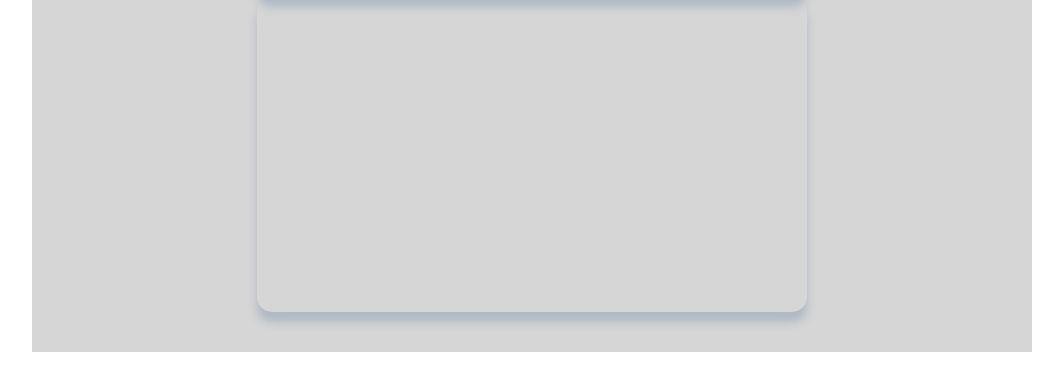
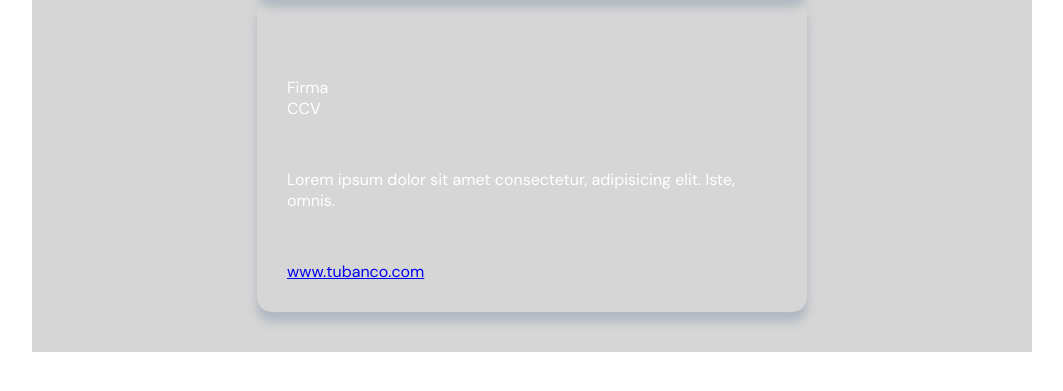
Before and after one commit to codewithandres/-71DayOfporyect-Formulario-Din-mico-para-Tarjeta-de-Cr-dito--HTML--CSS-y-Javascript, a plain HTML site: page index.html in a window 1280 px wide. Shown: the part 403-794 px from the top of the page, without its empty margins (108-1171 px from the left). Drawn offline with nearby package versions, Linux system fonts and the light colour scheme.

Commit message:
estructura  de la parte trasera de la tarjeta

```diff
--- a/index.html
+++ b/index.html
@@ -39,7 +39,24 @@
                     </div>
                 </div>
             </div>
-            <div class="trasera"></div>
+
+            <div class="trasera">
+                <div class="barra-magnetica"></div>
+                <div class="datos">
+                    <div class="grupo" id="firma">
+                        <p class="label">Firma</p>
+                        <div class="firma">
+                            <p></p>
+                        </div>
+                    </div>
+                    <div class="grupo" id="ccv">
+                        <p class="label">CCV</p>
+                        <p class="ccv"></p>
+                    </div>
+                </div>
+                <p class="leyendas"> Lorem ipsum dolor sit amet consectetur, adipisicing elit. Iste, omnis.</p>
+                <a href="#" class="link-banco">www.tubanco.com</a>
+            </div>
         </section>
     </div>
 
```
